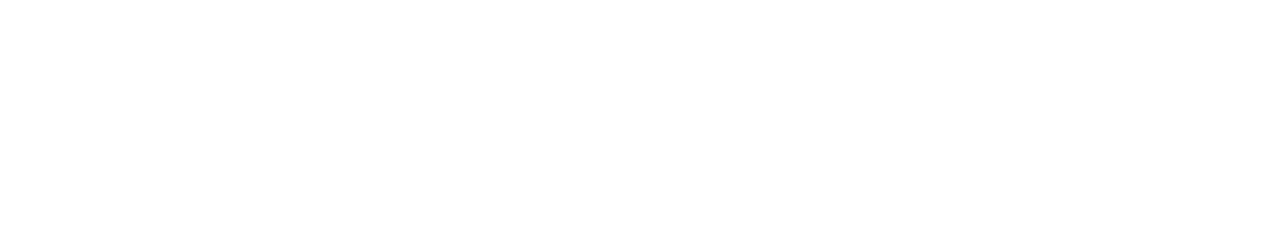
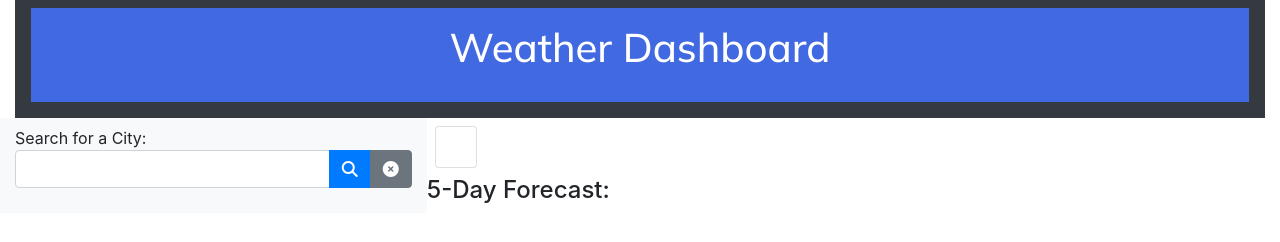
Before and after one commit to cmcclay77/weather-dashboard, a plain HTML site: page index.html in a window 1280 px wide. Drawn offline with nearby package versions, Linux system fonts and the light colour scheme.

Commit message:
worked on html

```diff
--- a/index.html
+++ b/index.html
@@ -9,3 +9,50 @@
         <link href="https://fonts.googleapis.com/css2?family=Mulish:wght@500&display=swap" rel="stylesheet">
         <title>Weather Dashboard</title>
     </head>
+
+    <body>
+        <!-- set up of header bar -->
+            <div class="container-fluid">
+                <nav class="navbar bg-dark">
+                    <h1 class="header-style">Weather Dashboard</p>
+                </nav>
+                <!-- search column, form and button -->
+                <div class="row">
+                    <div class="col-4 bg-light">
+                        <div class="mt-2">Search for a City:</div>
+                        <div class="input-group mb-3">
+                            <input type="text" id="city" class="form-control">
+                            <div class="input-group-append">
+                                <button class="btn btn-primary" type="button" id="searchCity"><i class="fas fa-search"></i></button>
+                                <button class="btn btn-secondary" type="button" id="clear"><i class="fas fa-times-circle"></i></button>
+                            </div>
+                        </div>
+                        <!-- left column / list -->
+                        <div class="list-group"></div>
+                    </div>
+                    <div class="col-7">
+                        <div class="row p-2">
+                            <div class="card">
+                                <!-- main card -->
+                        <div class="card-body"></div>
+                    </div>
+                </div>
+                    <div class="row">
+                        <h4>5-Day Forecast:</h4>
+                    </div>
+                <!-- five day -->
+                <div id="weeklyForecast" class="row"></div>
+            </div>
+        </div>
+
+    </div>
+    <!-- script links-->
+    <script src="https://kit.fontawesome.com/3c309b0cab.js" crossorigin="anonymous"></script>
+    <script src="https://code.jquery.com/jquery-3.5.1.min.js"></script>
+    <script src="https://cdnjs.cloudflare.com/ajax/libs/jquery/3.5.1/jquery.min.js"></script>
+    <script src="https://cdnjs.cloudflare.com/ajax/libs/moment.js/2.27.0/moment.min.js"></script>
+    <script src="script.js"></script>
+
+</body>
+
+</html>
```
